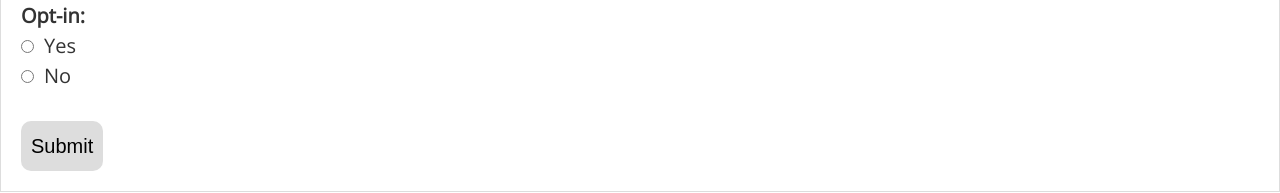
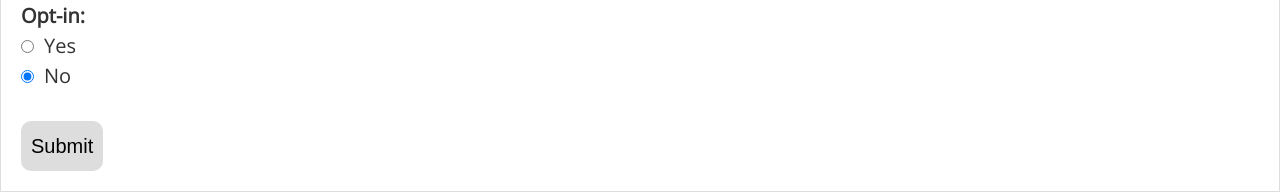
Before and after one commit to Jon-Varner/jmv-template, a React (Create React App) app: page /sample-form in a window 1280 px wide. Shown: the part 1337-1530 px from the top of the page. Built offline with nearby package versions, Linux system fonts and the light colour scheme.

Commit message:
Added custom Formik checkbox and memoized some components

```diff
--- a/src/components/Footer/Footer.js
+++ b/src/components/Footer/Footer.js
@@ -1,6 +1,6 @@
 import React from 'react';
 
-const Footer = () => (
+const Footer = React.memo(props => (
   <footer>
     <ul>
       <li>&copy; copyright info</li>
@@ -10,6 +10,6 @@ const Footer = () => (
       <li>More contact info</li>
     </ul>
   </footer>
-);
+));
 
 export default Footer;
--- a/src/components/Header/Header.js
+++ b/src/components/Header/Header.js
@@ -1,9 +1,9 @@
 import React from 'react';
 
-const Header = () => (
+const Header = React.memo(props => (
   <header>
     <h1>Custom React template</h1>
   </header>
-);
+));
 
 export default Header;
--- a/src/components/Nav/Nav.js
+++ b/src/components/Nav/Nav.js
@@ -4,7 +4,7 @@ import { NavLink } from 'react-router-dom';
 
 import MenuToggle from '../UI/MenuToggle';
 
-const Nav = ({ menuOpen, toggleMenu }) => (
+const Nav = React.memo(({ menuOpen, toggleMenu }) => (
   <nav className={menuOpen ? 'primary-nav is-open' : 'primary-nav'}>
     <MenuToggle toggleMenu={toggleMenu} />
     <ul>
@@ -25,7 +25,7 @@ const Nav = ({ menuOpen, toggleMenu }) => (
       </li>
     </ul>
   </nav>
-);
+));
 
 Nav.propTypes = {
   menuOpen: PropTypes.bool,
--- a/src/components/SampleApiCall/SampleApiCall.js
+++ b/src/components/SampleApiCall/SampleApiCall.js
@@ -6,7 +6,7 @@ class SampleApiCall extends Component {
     this.props.personFetched();
   }
 
-  shouldComponentUpdate(nextProps, nextState) {
+  shouldComponentUpdate(nextProps) {
     if (nextProps.person !== this.props.person) {
       return true;
     }
--- a/src/components/SampleForm/SampleForm.js
+++ b/src/components/SampleForm/SampleForm.js
@@ -52,10 +52,11 @@ export const SampleForm = ({ user, submitForm }) => (
         age: '',
         preference: '',
         pronouns: [],
-        optin: false
+        optin: 'false'
       }}
       validationSchema={SampleSchema}
       onSubmit={values => {
+        console.log(values);
         submitForm(values);
       }}
       render={({ setFieldValue, setFieldTouched, values, errors, touched }) => (
@@ -125,16 +126,28 @@ export const SampleForm = ({ user, submitForm }) => (
           </div>
           <div className="form-field">
             <h2>Opt-in:</h2>
-            <ul>
+            <Field component="ul" name="optin">
               <li>
-                <input type="radio" name="optin" value={true} />
-                <label>Yes</label>
+                <input
+                  type="radio"
+                  id="optedIn"
+                  name="optin"
+                  value="true"
+                  defaultChecked={values.optin === 'true'}
+                />
+                <label htmlFor="optedIn">Yes</label>
               </li>
               <li>
-                <input type="radio" name="optin" value={false} />
-                <label>No</label>
+                <input
+                  type="radio"
+                  id="optedOut"
+                  name="optin"
+                  value="false"
+                  defaultChecked={values.optin === 'false'}
+                />
+                <label htmlFor="optedOut">No</label>
               </li>
-            </ul>
+            </Field>
           </div>
           <button type="submit">Submit</button>
         </Form>
--- a/src/components/UI/Checkbox.js
+++ b/src/components/UI/Checkbox.js
@@ -2,8 +2,7 @@ import React, { Fragment } from 'react';
 import PropTypes from 'prop-types';
 import { Field } from 'formik';
 
-const Checkbox = props => {
-  return (
+const Checkbox = React.memo(props => (
   <Field name={props.name}>
     {({ field, form }) => (
       <Fragment>
@@ -27,8 +26,7 @@ const Checkbox = props => {
       </Fragment>
     )}
   </Field>
-  );
-};
+));
 
 Checkbox.propTypes = {
   id: PropTypes.string,
--- a/src/store/reducers/userReducer.js
+++ b/src/store/reducers/userReducer.js
@@ -9,7 +9,7 @@ const initialState = {
     age: '30',
     preference: 'None',
     pronouns: [],
-    optin: false
+    optin: 'false'
   },
   error: null
 };
```
Lines whose indentation alone changed are shown as unchanged.
